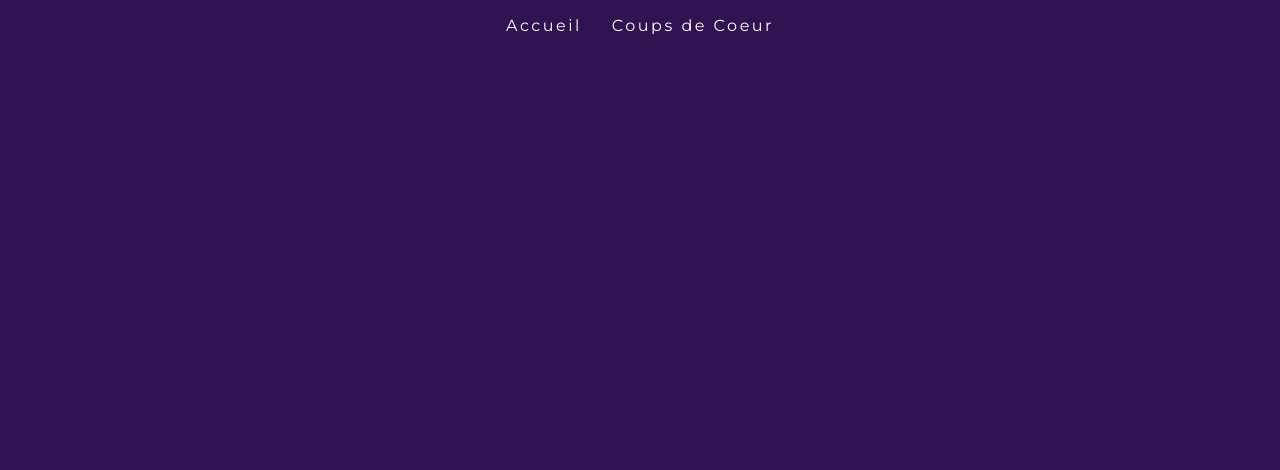
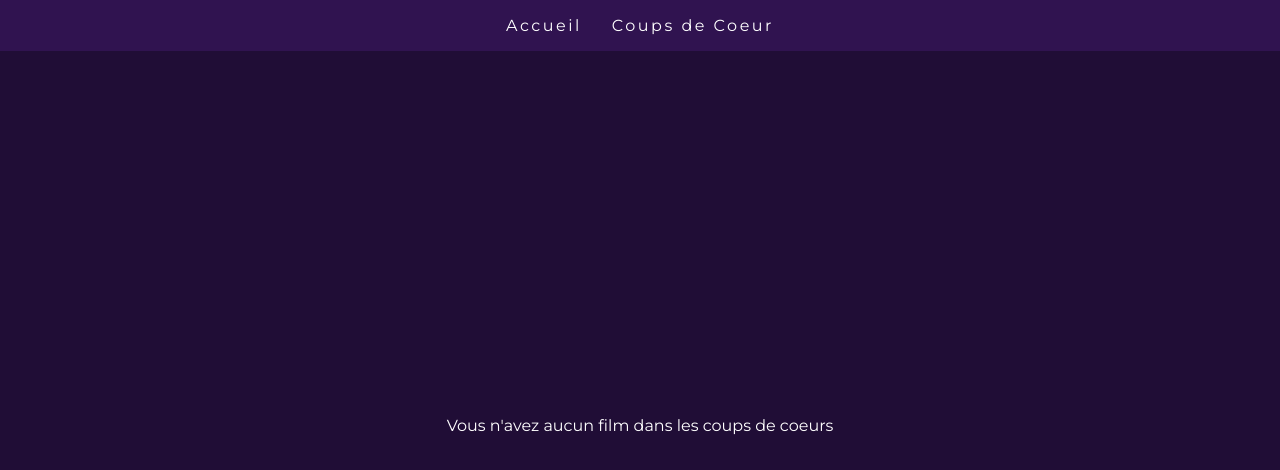
Before and after one commit to ZephirSD/movieAppReact, a React (Create React App) app: page /coup-coeur in a window 1280 px wide. Shown: the top 470 px of the page. Built offline with nearby package versions, Linux system fonts and the light colour scheme; no server answers.

Commit message:
Ajout du système de like & résolution de bug pour la  page Coup de Coeur

```diff
--- a/src/App.js
+++ b/src/App.js
@@ -1,16 +1,31 @@
-import React from 'react';
+import React, { useEffect, useState } from 'react';
 import  './style/style.scss';
 import { BrowserRouter, Route, Routes } from 'react-router-dom';
 import Accueil from './pages/Accueil';
 import CoupsCoeur from './pages/CoupsCoeur';
+import axios from 'axios';
+import CoupCoeurVide from './pages/CoupCoeurVide';
 
 function App() {
+  const [filmList, setfilmList] = useState([]);
+  const [cardState, setcardState] = useState([]);
+  const fetchMovies = () => {
+    axios.get(`https://api.themoviedb.org/3/search/movie?api_key=7e84c45fe73529dd9f3040600fd5802a&query=code&language=fr-FR`)
+        .then(response => setfilmList(response.data.results));
+  }
+  useEffect(() => {
+    async function setCardArray() {
+      await localStorage.setItem("cardArray", JSON.stringify(cardState));
+    }
+    setCardArray();
+  }, [cardState]);
+  useEffect(fetchMovies, []);
   return (
     <>
       <BrowserRouter>
         <Routes>
-          <Route path='/' element={<Accueil/>} />
-          <Route path='/coup-coeur' element={<CoupsCoeur/>} />
+          <Route path='/' element={<Accueil setcardState={setcardState} filmList={filmList}/>} />
+          <Route path='/coup-coeur' element={(cardState.length === 0) ? <CoupCoeurVide/> : <CoupsCoeur filmList={filmList}/>} />
         </Routes>
       </BrowserRouter>
     </>
--- a/src/composants/CardMovies.js
+++ b/src/composants/CardMovies.js
@@ -1,12 +1,10 @@
 import { FontAwesomeIcon } from '@fortawesome/react-fontawesome';
 import axios from 'axios';
 import React, { useEffect, useState } from 'react';
- import { faHeart } from '@fortawesome/free-solid-svg-icons'
+import { faHeart } from '@fortawesome/free-solid-svg-icons';
 
-const CardMovies = ({ movie }) => {
-    let arrayCard = [];
+const CardMovies = ({ movie, setcardState }) => {
     const [genresState, setgenresState] = useState([]);
-    const [cardState, setcardState] = useState("")
     const fetchGenres = () => {
         axios.get(`https://api.themoviedb.org/3/genre/movie/list?api_key=7e84c45fe73529dd9f3040600fd5802a&language=fr-FR`)
             .then(response => setgenresState(response.data.genres));
@@ -19,14 +17,10 @@ const CardMovies = ({ movie }) => {
         return stringDate;
     }
     useEffect(fetchGenres, []);
-    arrayCard.push(cardState);
-    useEffect(() => {
-        localStorage.setItem("cardArray", JSON.stringify(arrayCard));
-    }, [arrayCard]);
     return (
         <>
             <div className="card" style={{position: "relative"}}>
-                <FontAwesomeIcon icon={faHeart} style={{position: "absolute", top: "15px", right: "15px", fontSize: "20px", cursor: "pointer"}} onClick={(e) => setcardState(movie.id)} />
+                <FontAwesomeIcon icon={faHeart} style={{position: "absolute", top: "15px", right: "15px", fontSize: "20px", cursor: "pointer"}} onClick={(e) => setcardState(movie)} />
                 <div className="titre_card">{ movie.title }</div>
                 <div className="date_movies" style={{marginBottom: "5px"}}>
                     <span>Date:</span>
--- a/src/pages/Accueil.js
+++ b/src/pages/Accueil.js
@@ -1,19 +1,12 @@
-import React, { useEffect, useState } from 'react';
+import React, { useState } from 'react';
 import CardMovies from '../composants/CardMovies';
-import axios from 'axios';
 import NavCompo from '../composants/NavCompo';
 // import NavBar from '../composants/NavBar';
 
-const Accueil = () => {
-    const [filmList, setfilmList] = useState([]);
+const Accueil = ({ setcardState, filmList }) => {
     const [searchValue, setSearchValue] = useState("");
     const [valueInput, setValueInput] = useState("");
     const [, setsortFilmList] = useState([]);
-    const fetchMovies = () => {
-        axios.get(`https://api.themoviedb.org/3/search/movie?api_key=7e84c45fe73529dd9f3040600fd5802a&query=code&language=fr-FR`)
-            .then(response => setfilmList(response.data.results));
-    }
-    useEffect(fetchMovies, []);
     return (
         <>
             <header style={{ position: "relative" }}>
@@ -31,7 +24,7 @@ const Accueil = () => {
                     filmList && filmList
                         .filter((search) => search.title.toLowerCase().includes(searchValue.toLowerCase()))
                         .map((film, index) => (
-                            <CardMovies key={index} movie={film}/>
+                            <CardMovies key={index} movie={film} setcardState={setcardState}/>
                         ))
                 }
             </section>
--- /dev/null
+++ b/src/pages/CoupCoeurVide.js
@@ -0,0 +1,17 @@
+import React from 'react';
+import NavCompo from '../composants/NavCompo';
+
+const CoupCoeurVide = () => {
+    return (
+        <>
+            <header>
+                <NavCompo/>
+            </header>
+            <section className="flexMovies">
+                <h3 className="textGridMovies">Vous n'avez aucun film dans les coups de coeurs</h3>
+            </section>
+        </>
+    );
+};
+
+export default CoupCoeurVide;
--- a/src/pages/CoupsCoeur.js
+++ b/src/pages/CoupsCoeur.js
@@ -1,13 +1,12 @@
-import React, { useEffect, useState } from 'react';
+import React from 'react';
+import CardMovies from '../composants/CardMovies';
 import NavCompo from '../composants/NavCompo';
-import CardMovies from '../composants/CardMovies';
 
-const CoupsCoeur = () => {
-    const [fetchLocalStor, setfetchLocalStor] = useState([]);
-    useEffect(() => {
-        const arrayStor = localStorage.getItem("cardArray");
-        setfetchLocalStor(arrayStor);
-    },[])
+const CoupsCoeur = ({ filmList }) => {
+    //const [fetchLocalStor, setfetchLocalStor] = useState([]);
+    let arrayStor = [];
+    let valueStor = JSON.parse(localStorage.getItem('cardArray'));
+    arrayStor.push(valueStor);
     return (
         <>
             <header>
@@ -15,13 +14,25 @@ const CoupsCoeur = () => {
             </header>
             <section className="gridMovies">
                 {
-                    fetchLocalStor && fetchLocalStor
+                    arrayStor.length === 1 ?
+                    (
+                        arrayStor
                         .map((film, index) => (
-                            <CardMovies key={index} movie={film}/>
+                            <CardMovies movie={film} key={index}/>
                         ))
+                    ) :
+                    arrayStor.length > 1 ?
+                    (
+                        arrayStor
+                        .map((film) => (
+                            film.map((fm, index) => (
+                                <CardMovies movie={fm} key={index}/>
+                            ))
+                        ))
+                    ) : (<></>)
+
                 }
             </section>
-
         </>
     );
 };
--- /dev/null
+++ b/src/style/pages/_CoupsCoeurStyle.scss
@@ -0,0 +1,21 @@
+@mixin flexCenter {
+    display: flex;
+    justify-content: center;
+    align-items: center;
+}
+
+section.flexMovies{
+    @include flexCenter();
+    width: 100%;
+    height: calc(100vh - 51px);
+    background-color: rgba(0, 0, 0, 0.329);
+    //height: ;
+    h3.textGridMovies{
+        margin: 0;
+        color: white;
+        font-family: var(--montserrat);
+        font-size: 16px;
+        font-weight: 500;
+        text-align: center;
+    }
+}
--- a/src/style/style.scss
+++ b/src/style/style.scss
@@ -44,3 +44,4 @@ header {
 //Import de fichiers styles des composants
 @import url(pages/_AccueilStyle.scss);
 @import url(composants/_CardMovies.scss);
+@import url(pages/_CoupsCoeurStyle.scss);
```
Also changed, not shown: 1 other file (tests, documents, lock files or other folders).
